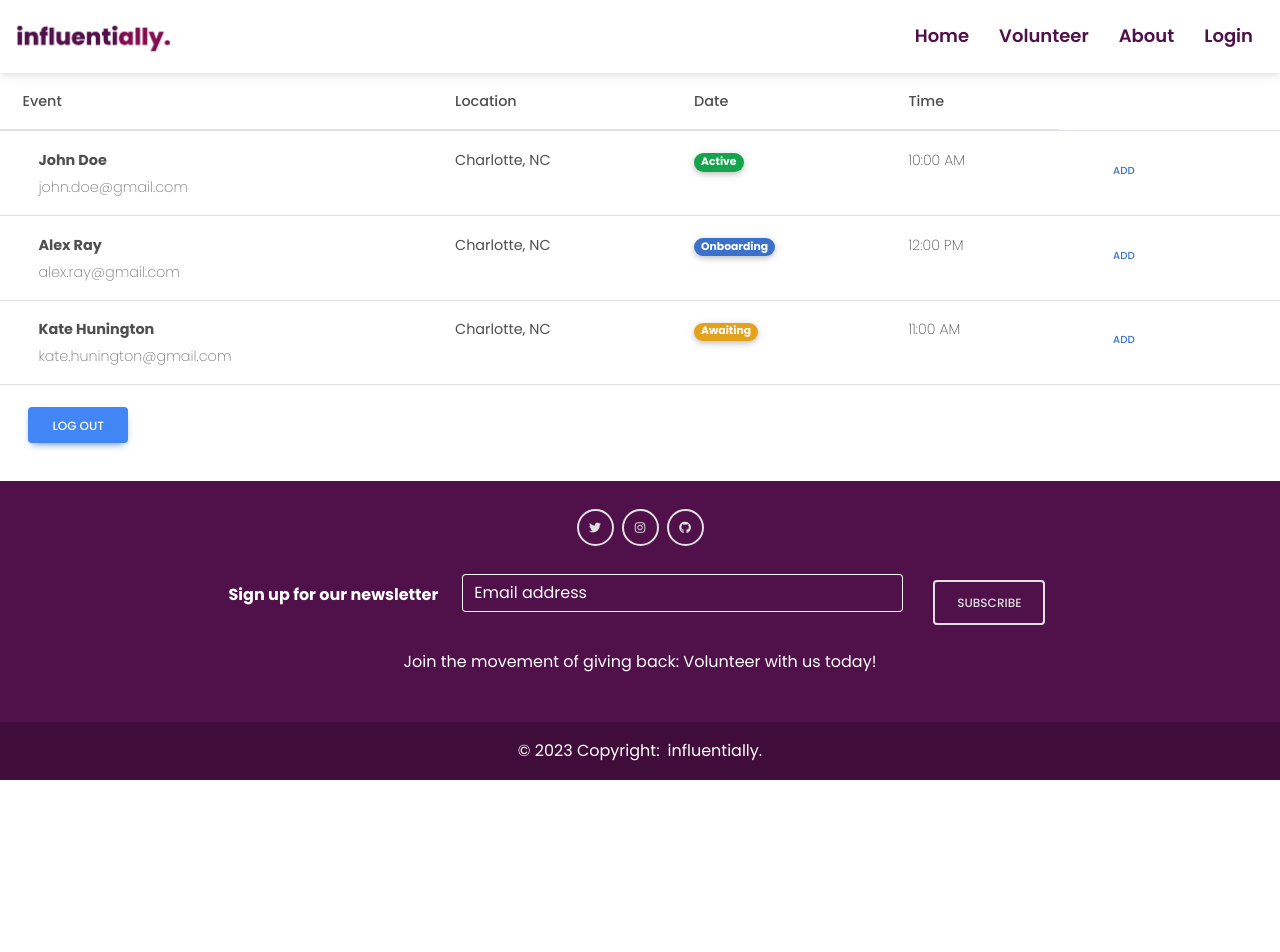
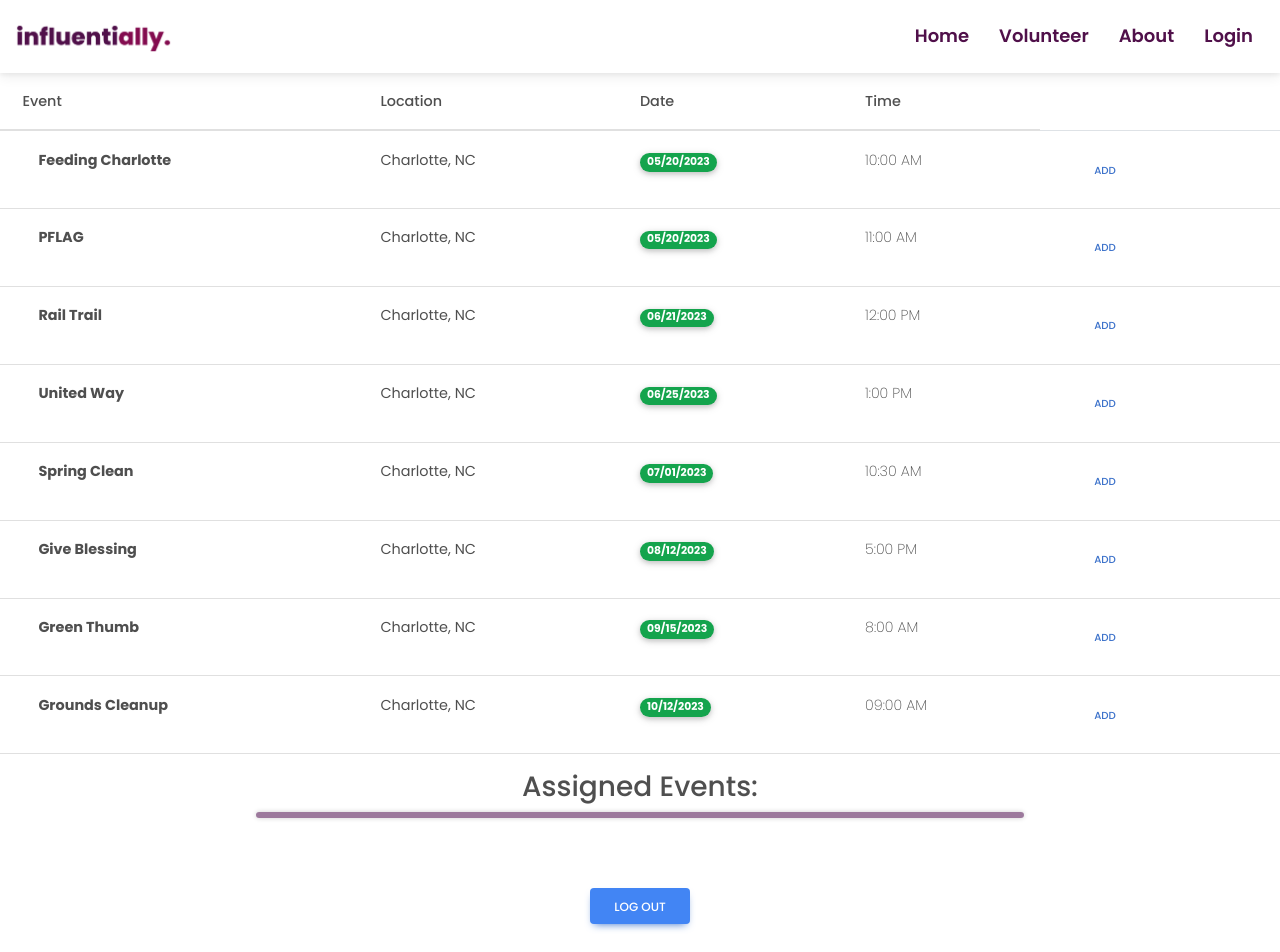
Before and after one commit to katercila/Ally-Capstone-, a React (Create React App) app: page /userdashboard in a window 1280 px wide. Shown: the top 952 px of the page. Before the commit the page ends 800 px from the top, so only its background shows below. Built offline with nearby package versions, Linux system fonts and the light colour scheme.

Commit message:
admin db finished

```diff
--- a/package.json
+++ b/package.json
@@ -20,6 +20,7 @@
     "react-icons": "^4.8.0",
     "react-router-dom": "^6.10.0",
     "react-scripts": "5.0.1",
+    "react-table": "^7.8.0",
     "web-vitals": "^2.1.4"
   },
   "scripts": {
--- a/src/App.js
+++ b/src/App.js
@@ -9,6 +9,8 @@ import NoPage from "./components/NoPage";
 import Volunteer from "./components/Volunteer"
 import UserDashboard from "./components/UserDashboard";
 import AdminDashboard from "./components/AdminDashboard";
+
+
 
 
 
--- a/src/components/SignUp.js
+++ b/src/components/SignUp.js
@@ -2,6 +2,7 @@ import React, { useState } from 'react';
 import { useNavigate } from 'react-router-dom';
 import axios from 'axios';
 import "../styling/SignUp.css"
+
 import {
   MDBContainer,
   MDBTabs,
@@ -52,11 +53,15 @@ function SignUp() {
 
     <MDBContainer className="p-3 my-5 d-flex flex-column w-50">
       <MDBTabs pills justify className='mb-3 d-flex flex-row justify-content-between'>
+      <div className='login-button'>
         <MDBTabsItem>
+          {/* <div className='login-button'> */}
           <MDBTabsLink onClick={() => handleJustifyClick('tab1')} active={justifyActive === 'tab1'}>
             Login
           </MDBTabsLink>
+          {/* </div> */}
         </MDBTabsItem>
+        </div>
         <MDBTabsItem>
         </MDBTabsItem>
       </MDBTabs>
@@ -95,7 +100,8 @@ function SignUp() {
               onChange={(event) => setUserLogin({ ...userLogin, password: event.target.value })}
   />
            <br></br>
-            <MDBBtn type='submit'>Sign in</MDBBtn>
+           <div className='submit-button'>
+            <MDBBtn type='submit'>Sign in</MDBBtn></div>
                  </form>
                  <br></br>
         </MDBTabsPane>
--- a/src/components/UserDashboard.js
+++ b/src/components/UserDashboard.js
@@ -1,10 +1,23 @@
-import React from 'react';
-import LogoutButton from './LogoutButton'; // assuming LogoutButton.js file is in the same directory
-
+import React, { useState } from 'react';
+import "../styling/UserDashboard.css";
+import LogoutButton from "./LogoutButton";
 import { MDBBadge, MDBBtn, MDBTable, MDBTableHead, MDBTableBody } from 'mdb-react-ui-kit';
 
-export default function App() {
+function AdminDashboard() {
+  const [assignedEvents, setAssignedEvents] = useState([]);
+
+  function addEvent(event, date) {
+    setAssignedEvents([...assignedEvents, event]);
+  }
+
+  function deleteEvent(index) {
+    const newAssignedEvents = [...assignedEvents];
+    newAssignedEvents.splice(index, 1);
+    setAssignedEvents(newAssignedEvents);
+  }
+
   return (
+    <div>
       <MDBTable align='middle'>
         <MDBTableHead>
           <tr>
@@ -19,30 +32,22 @@ export default function App() {
           <tr>
             <td>
               <div className='d-flex align-items-center'>
-              {/* <img
-                src='https://mdbootstrap.com/img/new/avatars/8.jpg'
-                alt=''
-                style={{ width: '45px', height: '45px' }}
-                className='rounded-circle'
-              /> */}
                 <div className='ms-3'>
-                <p className='fw-bold mb-1'>John Doe</p>
-                <p className='text-muted mb-0'>john.doe@gmail.com</p>
+                  <p className='fw-bold mb-1'>Feeding Charlotte</p>
                 </div>
               </div>
             </td>
             <td>
               <p className='fw-normal mb-1'>Charlotte, NC</p>
-            {/* <p className='text-muted mb-0'>IT department</p> */}
             </td>
             <td>
               <MDBBadge color='success' pill>
-              Active
+                05/20/2023
               </MDBBadge>
             </td>
             <td>10:00 AM </td>
             <td>
-            <MDBBtn color='link' rounded size='sm'>
+              <MDBBtn color='link' rounded size='sm' onClick={() => addEvent('Feeding Charlotte')}>
                 Add
               </MDBBtn>
             </td>
@@ -50,30 +55,22 @@ export default function App() {
           <tr>
             <td>
               <div className='d-flex align-items-center'>
-              {/* <img
-                src='https://mdbootstrap.com/img/new/avatars/6.jpg'
-                alt=''
-                style={{ width: '45px', height: '45px' }}
-                className='rounded-circle'
-              /> */}
                 <div className='ms-3'>
-                <p className='fw-bold mb-1'>Alex Ray</p>
-                <p className='text-muted mb-0'>alex.ray@gmail.com</p>
+                  <p className='fw-bold mb-1'>PFLAG</p>
                 </div>
               </div>
             </td>
             <td>
               <p className='fw-normal mb-1'>Charlotte, NC</p>
-            {/* <p className='text-muted mb-0'>Finance</p> */}
             </td>
             <td>
-            <MDBBadge color='primary' pill>
-              Onboarding
+              <MDBBadge color='success' pill>
+                05/20/2023
               </MDBBadge>
             </td>
-          <td>12:00 PM</td>
+            <td>11:00 AM </td>
             <td>
-            <MDBBtn color='link' rounded size='sm'>
+              <MDBBtn color='link' rounded size='sm' onClick={() => addEvent('PFLAG')}>
                 Add
               </MDBBtn>
             </td>
@@ -81,37 +78,161 @@ export default function App() {
           <tr>
             <td>
               <div className='d-flex align-items-center'>
-              {/* <img
-                src='https://mdbootstrap.com/img/new/avatars/7.jpg'
-                alt=''
-                style={{ width: '45px', height: '45px' }}
-                className='rounded-circle'
-              /> */}
                 <div className='ms-3'>
-                <p className='fw-bold mb-1'>Kate Hunington</p>
-                <p className='text-muted mb-0'>kate.hunington@gmail.com</p>
+                  <p className='fw-bold mb-1'>Rail Trail</p>
                 </div>
               </div>
             </td>
             <td>
               <p className='fw-normal mb-1'>Charlotte, NC</p>
-            {/* <p className='text-muted mb-0'>UI/UX</p> */}
             </td>
             <td>
-            <MDBBadge color='warning' pill>
-              Awaiting
+              <MDBBadge color='success' pill>
+                06/21/2023
               </MDBBadge>
             </td>
-          <td>11:00 AM</td>
+            <td>12:00 PM </td>
             <td>
-            <MDBBtn color='link' rounded size='sm'>
+              <MDBBtn color='link' rounded size='sm' onClick={() => addEvent('Rail Trail')}>
                 Add
               </MDBBtn>
             </td>
           </tr>
-        <LogoutButton />
+          <tr>
+            <td>
+              <div className='d-flex align-items-center'>
+                <div className='ms-3'>
+                  <p className='fw-bold mb-1'>United Way</p>
+                </div>
+              </div>
+            </td>
+            <td>
+              <p className='fw-normal mb-1'>Charlotte, NC</p>
+            </td>
+            <td>
+              <MDBBadge color='success' pill>
+                06/25/2023
+              </MDBBadge>
+            </td>
+            <td>1:00 PM </td>
+            <td>
+              <MDBBtn color='link' rounded size='sm' onClick={() => addEvent('United Way')}>
+                Add
+              </MDBBtn>
+            </td>
+          </tr>
+          <tr>
+            <td>
+              <div className='d-flex align-items-center'>
+                <div className='ms-3'>
+                  <p className='fw-bold mb-1'>Spring Clean</p>
+                </div>
+              </div>
+            </td>
+            <td>
+              <p className='fw-normal mb-1'>Charlotte, NC</p>
+            </td>
+            <td>
+              <MDBBadge color='success' pill>
+                07/01/2023
+              </MDBBadge>
+            </td>
+            <td>10:30 AM </td>
+            <td>
+              <MDBBtn color='link' rounded size='sm' onClick={() => addEvent('Spring Clean')}>
+                Add
+              </MDBBtn>
+            </td>
+          </tr>
+          <tr>
+            <td>
+              <div className='d-flex align-items-center'>
+                <div className='ms-3'>
+                  <p className='fw-bold mb-1'>Give Blessing</p>
+                </div>
+              </div>
+            </td>
+            <td>
+              <p className='fw-normal mb-1'>Charlotte, NC</p>
+            </td>
+            <td>
+              <MDBBadge color='success' pill>
+                08/12/2023
+              </MDBBadge>
+            </td>
+            <td>5:00 PM </td>
+            <td>
+              <MDBBtn color='link' rounded size='sm' onClick={() => addEvent('Give Blessing')}>
+                Add
+              </MDBBtn>
+            </td>
+          </tr>
+          <tr>
+            <td>
+              <div className='d-flex align-items-center'>
+                <div className='ms-3'>
+                  <p className='fw-bold mb-1'>Green Thumb</p>
+                </div>
+              </div>
+            </td>
+            <td>
+              <p className='fw-normal mb-1'>Charlotte, NC</p>
+            </td>
+            <td>
+              <MDBBadge color='success' pill>
+                09/15/2023
+              </MDBBadge>
+            </td>
+            <td>8:00 AM </td>
+            <td>
+              <MDBBtn color='link' rounded size='sm' onClick={() => addEvent('Green Thumb')}>
+                Add
+              </MDBBtn>
+            </td>
+          </tr>
+          <tr>
+            <td>
+              <div className='d-flex align-items-center'>
+                <div className='ms-3'>
+                  <p className='fw-bold mb-1'>Grounds Cleanup</p>
+                </div>
+              </div>
+            </td>
+            <td>
+              <p className='fw-normal mb-1'>Charlotte, NC</p>
+            </td>
+            <td>
+              <MDBBadge color='success' pill>
+                10/12/2023
+              </MDBBadge>
+            </td>
+            <td>09:00 AM </td>
+            <td>
+              <MDBBtn color='link' rounded size='sm' onClick={() => addEvent('Grounds Cleanup')}>
+                Add
+              </MDBBtn>
+            </td>
+          </tr>
         </MDBTableBody>
       </MDBTable>
-
+      <h3>Assigned Events:</h3>
+      <div className="AssignedEvents">
+      <ul>
+        {assignedEvents.map((event, index) => (
+          <li key={index}>
+            {event}{' '}
+            <MDBBtn color='link' size='sm' onClick={() => deleteEvent(index)}>
+              Delete
+            </MDBBtn>
+          </li>
+        ))}
+      </ul>
+      </div>
+      <div className="LogOutButton">
+      <LogoutButton />
+      </div>
+    </div>
   );
 }
+
+export default AdminDashboard;
--- /dev/null
+++ b/src/styling/AdminDashboard.css
@@ -0,0 +1,28 @@
+.user-table {
+  border-collapse: collapse;
+  width: 95%;
+  margin: 10% auto 30%;
+}
+
+
+  .user-table__header {
+    background-color: #f2f2f2;
+    border: 1px solid #ddd;
+    padding: 8px;
+    text-align: left;
+  }
+
+  .user-table__data {
+    border: 1px solid #ddd;
+    padding: 8px;
+    text-align: left;
+  }
+
+  .user-table__data:nth-child(even) {
+    background-color: #f2f2f2;
+  }
+  .logout-button {
+    display: flex;
+    justify-content: center;
+    margin-top: 50px;
+  }
--- a/src/styling/SignUp.css
+++ b/src/styling/SignUp.css
@@ -0,0 +1,15 @@
+
+  .MDBBtn[type="submit"] {
+    display: block;
+    margin: 0 auto;
+  }
+  .login-button{
+
+    margin-top: 20%;
+    margin-left: 25%;
+    width: 50%;
+  }
+  .submit-button{
+    /* background-color: aqua; */
+    margin-left: 41%;
+  }
--- /dev/null
+++ b/src/styling/UserDashboard.css
@@ -0,0 +1,17 @@
+h3 {
+    text-align: center;
+}
+.AssignedEvents ul {
+    text-align: center;
+    list-style-type: none;
+    border: solid rgb(156, 121, 156);
+    margin-left: 20%;
+    margin-right: 20%;
+    border-radius: .5em;
+    box-shadow: 0 0 5px rgba(0, 0, 0, 0.2);
+}
+.LogOutButton {
+    text-align: center;
+    margin-bottom: 1.5em;
+    margin-top: 4em;
+}
```
Also changed, not shown: src/Database/Database.js (+21 -0 lines), src/components/AdminDashboard.js (+40 -6 lines), src/components/LogoutButton.js (+0 -24 lines), 1 other file (tests, documents, lock files or other folders). Lines whose indentation alone changed are shown as unchanged.
